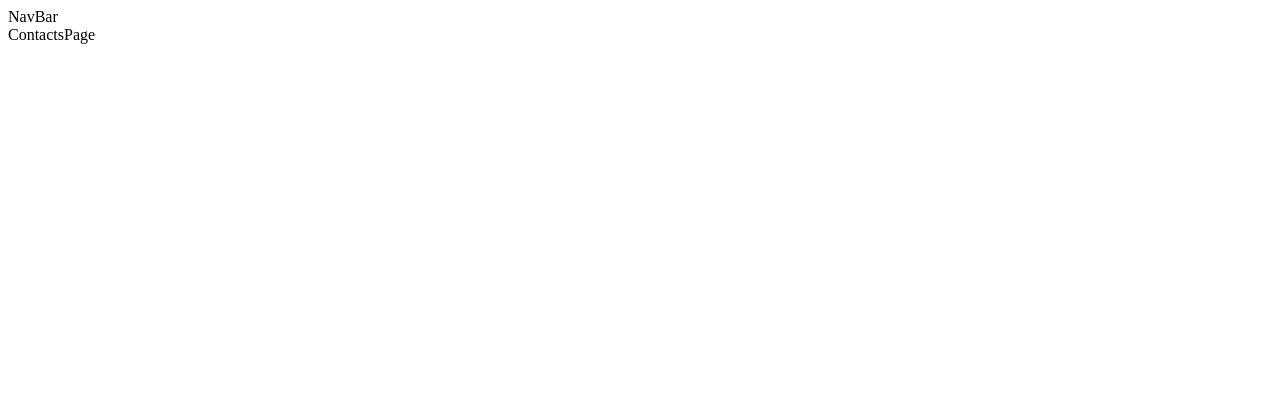
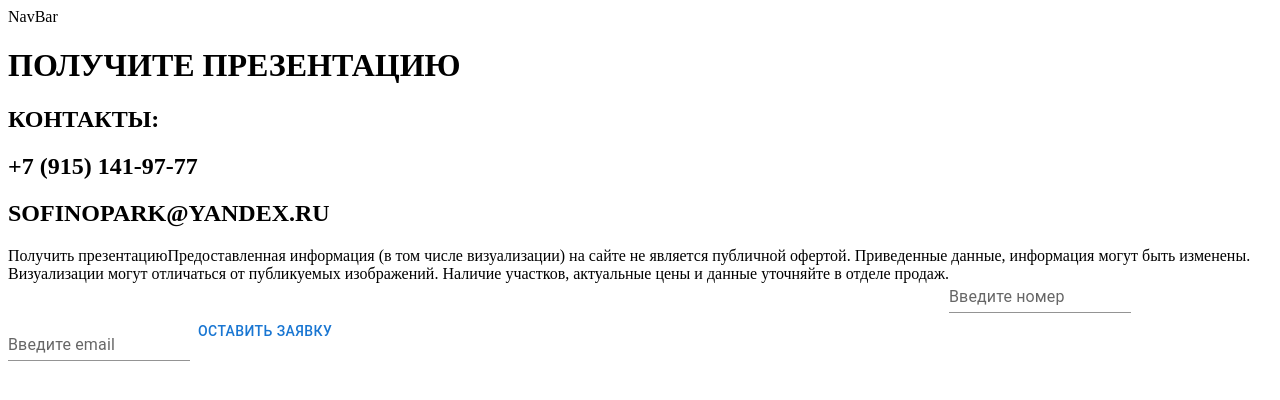
Before and after one commit to pugsparty/sofinoPark, a React (Vite) app in the folder client/: page /contacts in a window 1280 px wide. Shown: the top 400 px of the page. Built offline with nearby package versions, Linux system fonts and the light colour scheme.

Commit message:
release contactsPage ready

```diff
--- a/client/src/components/pages/ContactsPage.tsx
+++ b/client/src/components/pages/ContactsPage.tsx
@@ -1,5 +1,36 @@
 import React from 'react';
+import TextField from '@mui/material/TextField';
+import { Button } from '@mui/material';
 
 export default function ContactsPage(): React.JSX.Element {
-  return <div>ContactsPage</div>;
+  return (
+    <div className="container">
+      <h1 className="presentation">ПОЛУЧИТЕ ПРЕЗЕНТАЦИЮ</h1>
+      <h2 className="contacts">КОНТАКТЫ:</h2>
+      <h2 className="phone">+7 (915) 141-97-77</h2>
+      <h2 className="email">SOFINOPARK@YANDEX.RU</h2>
+
+      <span className="disclaimer">
+        Получить презентациюПредоставленная информация (в том числе визуализации) на сайте не
+        является публичной офертой. Приведенные данные, информация могут быть изменены. Визуализации
+        могут отличаться от публикуемых изображений. Наличие участков, актуальные цены и данные
+        уточняйте в отделе продаж.
+      </span>
+      <TextField
+        id="standard-textarea"
+        label="Введите номер"
+        placeholder="Placeholder"
+        multiline
+        variant="standard"
+      />
+      <TextField
+        id="standard-textarea"
+        label="Введите email"
+        placeholder="Placeholder"
+        multiline
+        variant="standard"
+      />
+      <Button className="button">Оставить заявку</Button>
+    </div>
+  );
 }
```
